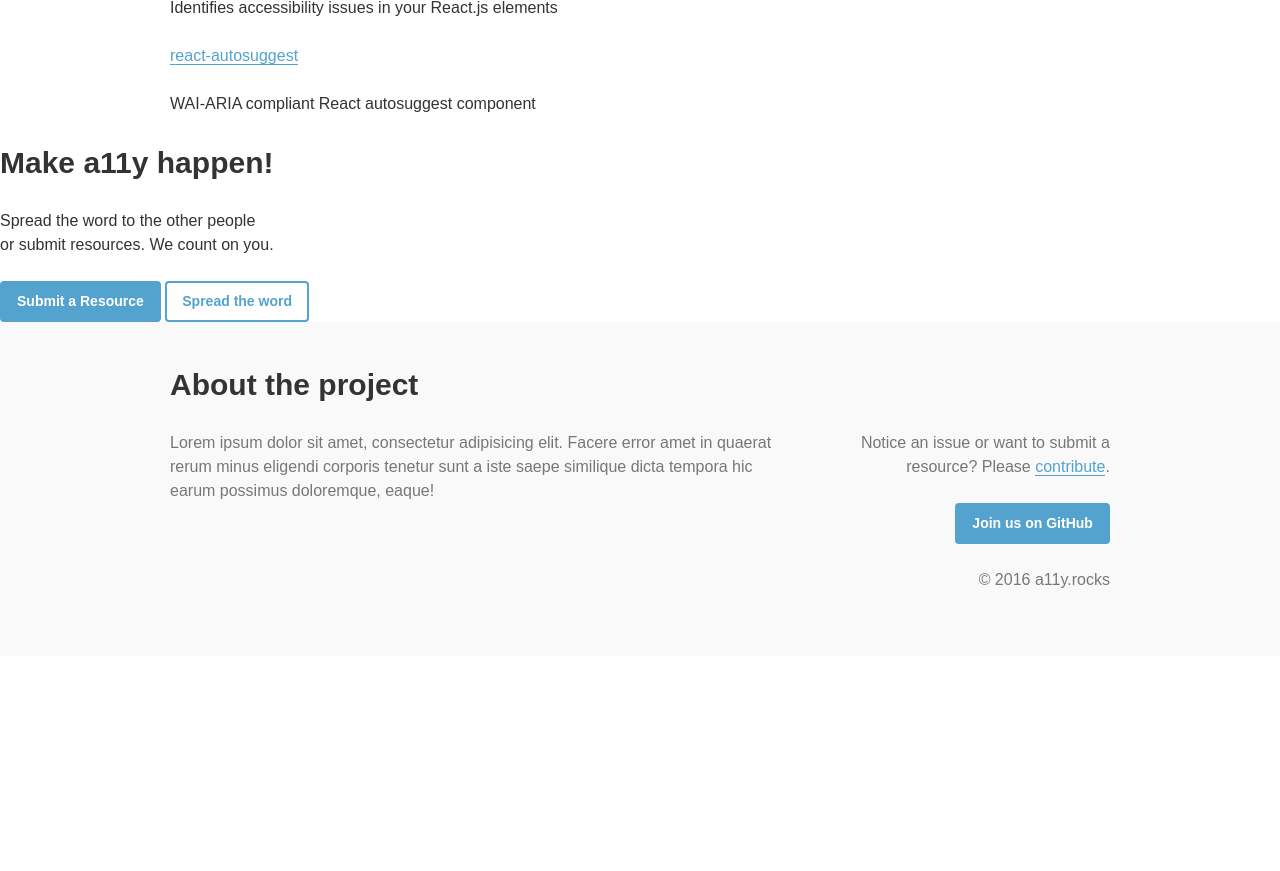
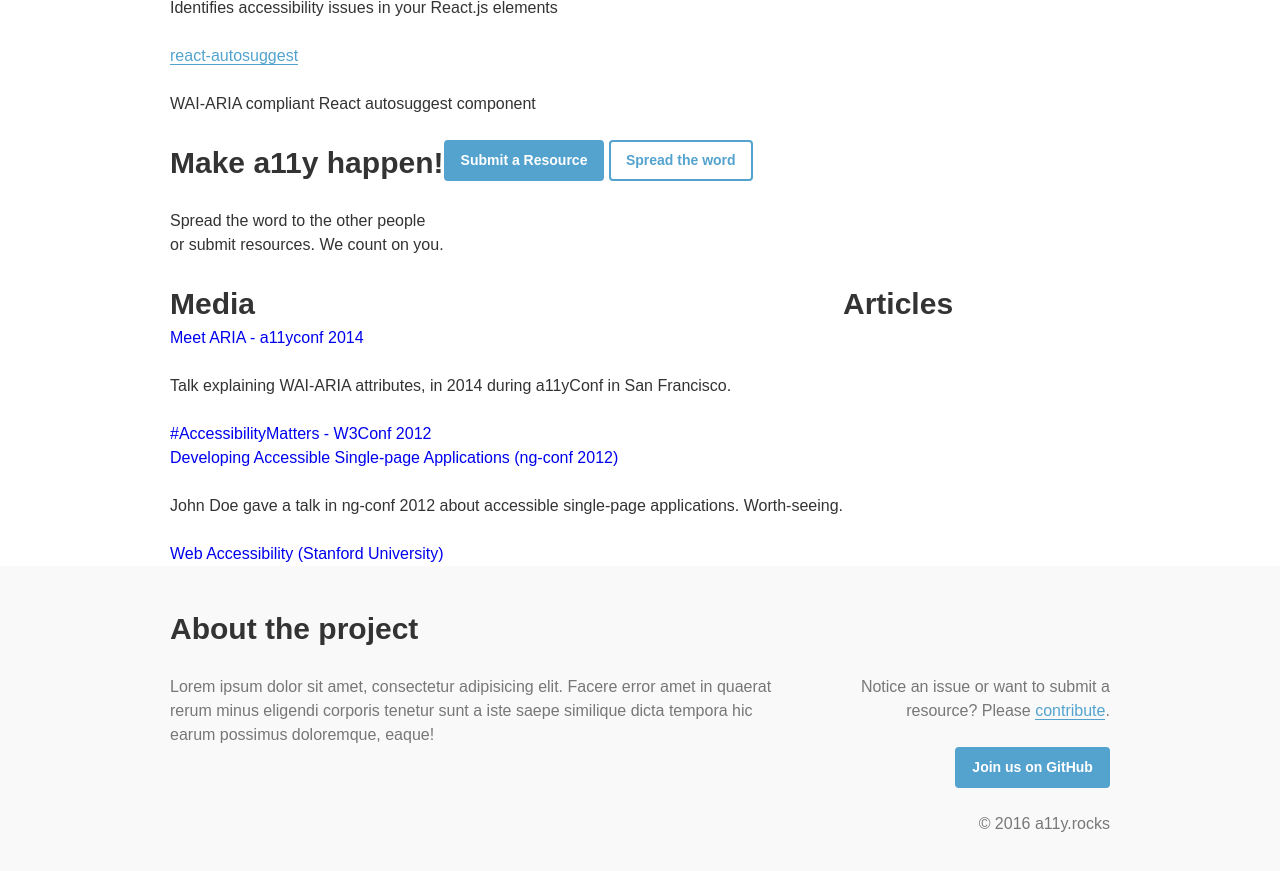
Before and after one commit to a11yrocks/old-site, a Jekyll site: the page built from index.html, in a window 1280 px wide and 900 px high, scrolled down 999 px. Shown: the top 871 px of the window. Built offline with Jekyll 4.4.1, drawn with Linux system fonts in a browser that asks for light colours; some web fonts are replaced; before the commit the page ends 1655 px from its top, so only the background shows below that.

Commit message:
Update home

```diff
--- a/index.html
+++ b/index.html
@@ -58,7 +58,7 @@ layout: default
     </div>
   </div>
 
-  <div class="banner-a11y">
+  <div class="banner-a11y container">
     <div>
       <h1>Make a11y happen!</h1>
       <p>Spread the word to the other people <br /> or submit resources. We count on you.</p>
@@ -70,4 +70,36 @@ layout: default
     </div>
   </div>
 
+  <div class="container">
+    <div>
+      <header>
+        <h1>Media</h1>
+      </header>
+
+      <article class="media-card">
+        <a href="#" class="media-card__title">Meet ARIA - a11yconf 2014</a>
+        <p>Talk explaining WAI-ARIA attributes, in 2014 during a11yConf in San Francisco.</p>
+      </article>
+
+      <article class="media-card">
+        <a href="#" class="media-card__title">#AccessibilityMatters - W3Conf 2012</a>
+      </article>
+
+      <article class="media-card">
+        <a href="#" class="media-card__title">Developing Accessible Single-page Applications (ng-conf 2012)</a>
+        <p>John Doe gave a talk in ng-conf 2012 about accessible single-page applications. Worth-seeing.</p>
+      </article>
+
+      <article class="media-card">
+        <a href="#" class="media-card__title">Web Accessibility (Stanford University)</a>
+      </article>
+    </div>
+
+    <div>
+      <header>
+        <h1>Articles</h1>
+      </header>
+    </div>
+  </div>
+
 </div>
```
